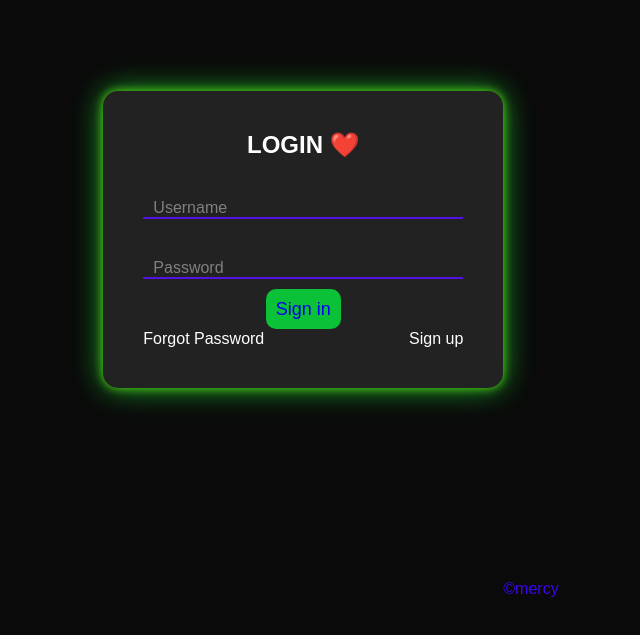
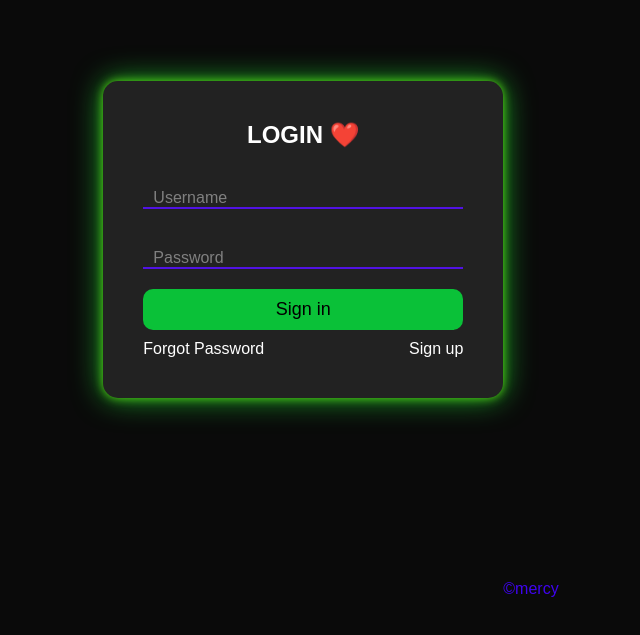
Before and after one commit to mercyarulappan/LoginPage, a plain HTML site: page index.html in a window 1280 px wide. Shown: the part 161-796 px from the top of the page, without its empty margins (309-949 px from the left). Drawn offline with Linux system fonts and the light colour scheme.

Commit message:
Update index.html

```diff
--- a/index.html
+++ b/index.html
@@ -10,7 +10,7 @@
     <div class="container">
         <div class="login-box">
             <h2> LOGIN ❤️</h2>
-            <form>
+            <form action="index2.html" >
                 <div class="input-box">
                     <input type="text" required>
                     <label>Username</label>
@@ -20,7 +20,7 @@
                     <label>Password</label>
                 </div>
 
-                <a href="index2.html" style="text-decoration: none;" class="btn">Sign in</a>
+                <button type="submit" class="btn">Sign in</button>
 
                 <div class="links">
                     <a href="#"> Forgot Password</a>
```
